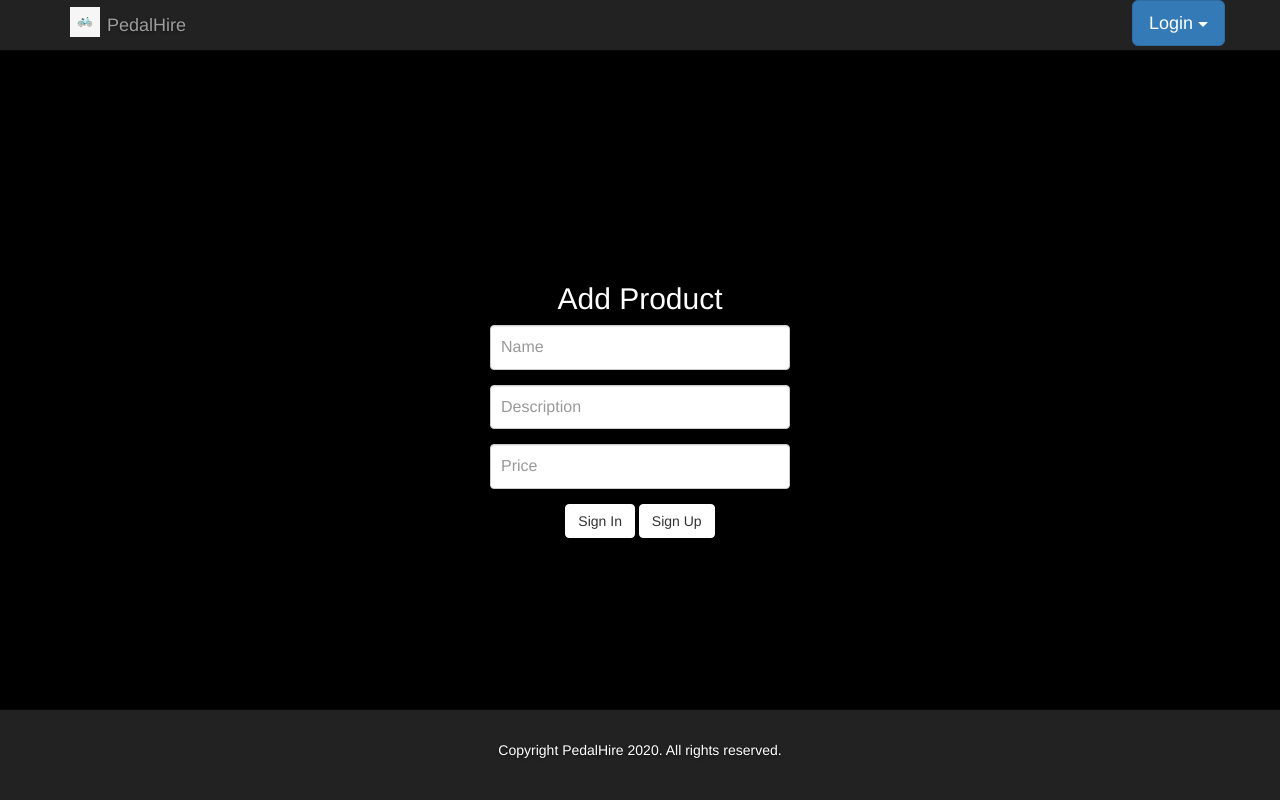
After one commit to maskaravivek/pedalhire, a Flask app: template pedalhire/templates/addProduct.html in a window 1280 px wide. The commit adds this page. Run offline with Flask 2, Linux system fonts and the light colour scheme; the template is opened without the code that fills it, so the values that code supplies are empty; some libraries are stand-ins or nearby versions.

Commit message:
Updated routes to add product and view details

```diff
--- a/pedalhire/api/authenticate.py
+++ b/pedalhire/api/authenticate.py
@@ -8,9 +8,9 @@ from ..utils.api import handle_response
 def authenticate(f):
     @wraps(f)
     def wrapper(*args, **kwargs):
-        auth_token = session['auth_token']
-        if auth_token:
+        if session.get('auth_token'):
             try:
+                auth_token = session['auth_token']
                 login_id, role = Login.decode_auth_token(auth_token)
                 kwargs['login_id'] = login_id
                 kwargs['role'] = role
--- a/pedalhire/models/login.py
+++ b/pedalhire/models/login.py
@@ -24,7 +24,7 @@ class Login(db.Model, CustomSerializerMixin):
     def encode_auth_token(self, id, role_type):
         try:
             payload = {
-                'exp': datetime.datetime.utcnow() + datetime.timedelta(days=7, seconds=0),
+                'exp': datetime.datetime.utcnow() + datetime.timedelta(days=31, seconds=0),
                 'iat': datetime.datetime.utcnow(),
                 'sub': id,
                 'role': role_type
--- a/pedalhire/models/products.py
+++ b/pedalhire/models/products.py
@@ -9,6 +9,7 @@ class Products(db.Model, CustomSerializerMixin):
 
     id = db.Column(UUID(as_uuid=True), primary_key=True)
     name = db.Column(db.String(300), nullable=False)
+    description = db.Column(db.String(1000), nullable=False)
     merchant_id = db.Column(UUID(as_uuid=True), db.ForeignKey('merchants.id'), nullable=False)
     price = db.Column(db.Float(), nullable=False)
     product_photo = db.Column(db.String(1000), nullable=True)
--- /dev/null
+++ b/pedalhire/templates/addProduct.html
@@ -0,0 +1,99 @@
+{% extends 'base.html' %}
+{% block content %}
+<html>
+
+<head>
+    <link rel="stylesheet" href="//maxcdn.bootstrapcdn.com/bootstrap/3.3.5/css/bootstrap.min.css" />
+    <link rel="stylesheet" href="/static/css/cover.css">
+    <title>PedalHire</title>
+    <style>
+        body {
+            background-color: black;
+            background-size: cover;
+            -webkit-background-size: cover;
+            -moz-background-size: cover;
+            */
+        }
+
+        .form-signin {
+            color: white;
+        }
+    </style>
+    <script>
+        function onSubmit() {
+            event.preventDefault();
+            const url = "/api/v1/merchantLogin";
+            const data = {
+                "email": document.getElementById('email').value,
+                'password': document.getElementById('password').value
+            };
+            const other_params = {
+                headers: { "content-type": "application/json; charset=UTF-8" },
+                body: JSON.stringify(data),
+                method: "POST",
+                mode: "cors"
+            };
+
+            fetch(url, other_params)
+                .then(function (response) {
+                    if (response.ok) {
+                        return response.json();
+                    } else {
+                        throw new Error("Could not reach the API: " + response.statusText);
+                    }
+                }).then(function (data) {
+                    window.location.replace("/product-search");
+                }).catch(function (error) {
+                    console.log(error.message)
+                });
+            return true;
+        }
+    </script>
+</head>
+
+<body>
+    <div class="site-wrapper">
+
+        <div class="site-wrapper-inner">
+
+            <div class="cover-container">
+
+                <div class="inner cover">
+                    <form class="form-signin" method="POST">
+                        <div class="text-center">
+                            <h2 class="form-signin-heading">Add Product</h2>
+                        </div>
+                        <div class="row">
+                            <div class="form-group col-xs-12">
+                                <input type="name" id="name" name="name" class="form-control" placeholder="Name"
+                                    required />
+                            </div>
+                        </div>
+                        <div class="row">
+                            <div class="form-group col-xs-12">
+                                <input type="description" id="description" name="description" class="form-control" placeholder="Description"
+                                    required />
+                            </div>
+                        </div>
+                        <div class="row">
+                            <div class="form-group col-xs-12">
+                                <input type="price" id="price" name="price" class="form-control" placeholder="Price"
+                                    required />
+                            </div>
+                        </div>
+                        <div class="text-center">
+                            <button class="btn btn-default" onclick="onSubmit()">Sign In</button>
+                            <a href="/merchantRegistration"><button class="btn btn-default" type="button">Sign Up</button></a>
+                        </div>
+                    </form>
+                </div>
+
+            </div>
+
+        </div>
+
+    </div>
+</body>
+
+</html>
+{% endblock %}
--- a/pedalhire/templates/base.html
+++ b/pedalhire/templates/base.html
@@ -100,7 +100,7 @@
                                     <button class="btn btn-primary btn-lg dropdown-toggle" type="button" data-toggle="dropdown">Welcome!
                                     <span class="caret"></span></button>
                                     <ul class="dropdown-menu">
-                                      <li><a onclick='userProfile()' href="$">Profile</a></li>
+                                      <li><a href='/userProfile'>Profile</a></li>
                                         <li><a onclick='userLogout()' href="$">Log Out</a></li>
                                     </ul>
                                 </div>
@@ -109,8 +109,8 @@
                                     <button class="btn btn-primary btn-lg dropdown-toggle" type="button" data-toggle="dropdown">Welcome!
                                     <span class="caret"></span></button>
                                     <ul class="dropdown-menu">
-                                      <li><a onclick='merchantProfile()' href="$">Profile</a></li>
-                                        <li><a onclick='addItem()' href="$">Add Item</a></li>
+                                      <li><a href='/merchantProfile'>Profile</a></li>
+                                        <li><a href="/addProduct">Add Item</a></li>
                                         <li><a onclick='merchantLogout()' href="$">Log Out</a></li>
                                     </ul>
                                 </div>
```
Also changed, not shown: pedalhire/api/merchant_view_controller.py (+27 -1 lines), pedalhire/api/user_view_controller.py (+15 -0 lines), pedalhire/templates/merchantDetails.html (added, +10 -0 lines), pedalhire/templates/userDetails.html (added, +10 -0 lines).
